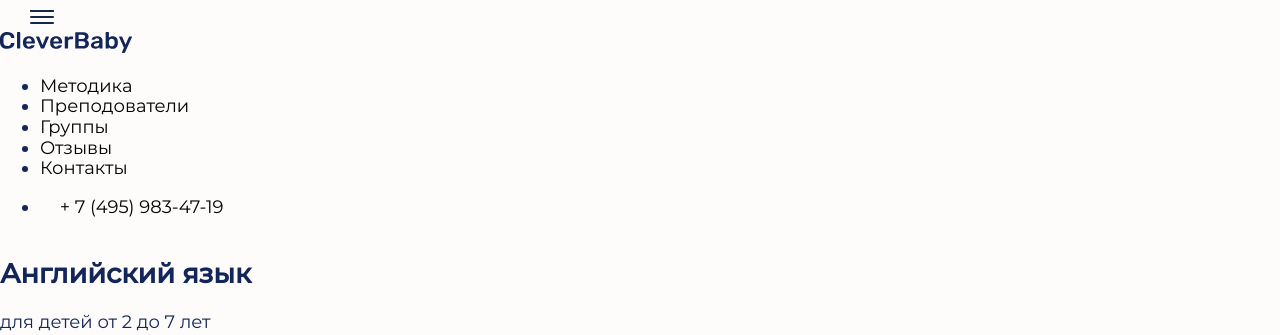
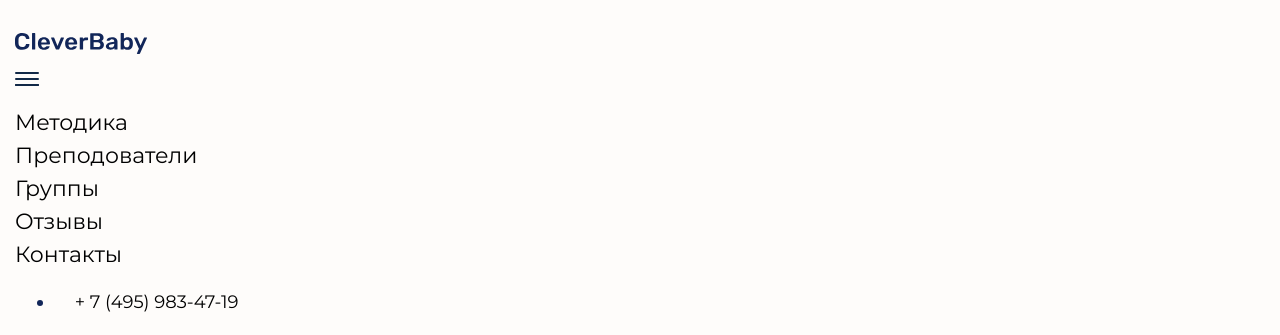
Before and after one commit to MikhailBobrov/school-of-english, a website: page app/index.html in a window 1280 px wide. Shown: the top 335 px of the page. Drawn offline with Linux system fonts and the light colour scheme.

Commit message:
начал верстать шапку

```diff
--- a/app/index.html
+++ b/app/index.html
@@ -12,33 +12,28 @@
     <body>
 
     <div class="index">
-        <header class="page-header">
-            <div class="page-header__container">
-                <nav class="main-nav">
-<!--                    <button type="button" id="button-open" class="main-nav__toggle">-->
-<!--                        <span class="visually-hidden">Открыть меню</span>-->
-<!--                    </button>-->
-<!--                    <button type="button" id="button-close" class="main-nav__toggle main-nav__toggle&#45;&#45;close">-->
-<!--                        <span class="visually-hidden">Закрыть меню</span>-->
-<!--                    </button>-->
+        <header class="header container">
 
-                    <div class="main-nav__wrapper container">
-                        <div class="nav-icon3">
-                            <span></span>
-                            <span></span>
-                            <span></span>
-                            <span></span>
-                        </div>
-                        <div class="main-nav__list user-list">
-                            <a class="user-list__logo" href="index.html" aria-label="Иконка логотипа магазина">
-                                <svg class="user-list__svg" width="132" height="21">
+            <div class="header__logo">
+                <a class="header__logo-link" href="index.html" aria-label="Иконка логотипа магазина">
+                    <svg class="header__logo-svg" width="132" height="21">
                         <use xlink:href="img/src/sprite.svg#cleverBaby"></use>
                     </svg>
                 </a>
             </div>
 
-                        <div class="main-nav__list-wrapper">
-                            <ul class="main-nav__list site-list">
+            <nav class="main-nav">
+
+                <div class="main-nav__wrapper container">
+                    <button class="nav-icon3" type="button" aria-expanded="false" aria-controls="site__list">
+                        <span></span>
+                        <span></span>
+                        <span></span>
+                        <span></span>
+                    </button>
+
+
+                    <ul class="main-nav__list site-list" id="site-list">
                         <li class="site-list__item"><a class="site-list__link" href="#">Методика</a></li>
                         <li class="site-list__item"><a class="site-list__link" href="#">Преподователи</a></li>
                         <li class="site-list__item"><a class="site-list__link" href="#">Группы</a></li>
@@ -46,8 +41,10 @@
                         <li class="site-list__item"><a class="site-list__link" href="#">Контакты</a></li>
                     </ul>
 
+                </div>
+            </nav>
 
-                            <ul class="main-nav__list phone">
+            <ul class="phone">
                 <li class="phone__list">
                     <a class="phone__list-link" href="tel:+ 7 (495) 983-47-19">
                         <span class="phone__contact-icon" aria-label="Иконка телефона">
@@ -58,10 +55,7 @@
                         + 7 (495) 983-47-19</a>
                 </li>
             </ul>
-                        </div>
-                    </div>
-                </nav>
-            </div>
+
         </header>
 
         <main class="main-page">
--- a/app/sass/common.scss
+++ b/app/sass/common.scss
@@ -24,6 +24,7 @@
 
 html,
 body {
+  line-height: 1.5;
   height: 100%;
   width: 100%;
   box-sizing: border-box;
--- /dev/null
+++ b/app/sass/header.scss
@@ -0,0 +1,4 @@
+.header {
+  padding-left: 15px;
+  padding-top: 33px;
+}
--- a/app/sass/main-nav.scss
+++ b/app/sass/main-nav.scss
@@ -1,3 +1,23 @@
+//Menu - сначала пришем стили ктр использую на всех
+// разрешениях,а потом специфические
+
 .main-nav {
-  display: flex;
+
 }
+
+.site-list {
+  margin: 0;
+  padding: 0;
+  list-style: none;
+  font-size: 18px;
+  color: #122659
+}
+
+@media (min-width: $tablet-width) {
+  .site-list {
+    margin: 0;
+    padding: 0;
+    list-style: none;
+    font-size: 22px;
+  }
+}
--- a/app/sass/main.sass
+++ b/app/sass/main.sass
@@ -1,6 +1,14 @@
+/* Global */
+
 @import "normalize"
 @import "common"
 @import "fonts"
+@import "variables"
+
+/* Blocks */
+
+@import "header"
 @import "navigation"
 @import "user-list"
 @import "main-nav"
+@import "logo"
--- a/app/sass/navigation.scss
+++ b/app/sass/navigation.scss
@@ -7,8 +7,7 @@
   position: relative;
   margin-top: 10px;
   margin-bottom: 10px;
-  margin-left: 30px;
-  padding-left: 5px;
+  margin-left: 0;
   //-webkit-transform: rotate(0deg);
   //-moz-transform: rotate(0deg);
   //-o-transform: rotate(0deg);
@@ -18,6 +17,9 @@
   //-o-transition: .5s ease-in-out;
   transition: .5s ease-in-out;
   cursor: pointer;
+  padding: 12px;
+  border: none;
+  background: none;
 }
 
 .nav-icon3 span {
--- /dev/null
+++ b/app/sass/variables.scss
@@ -0,0 +1,7 @@
+$fancy-color: #ffffff;
+$link-color: #000000;
+$tablet-width: 768px;
+$desktop-width: 1300px;
+$mobile-width-only: 767px;
+$retina-dppx: 1.5dppx;
+$icon-and-button-bg: #68b738;
```
Also changed, not shown: app/css/app.min.css, app/sass/logo.scss (added). Lines whose indentation alone changed are shown as unchanged.
